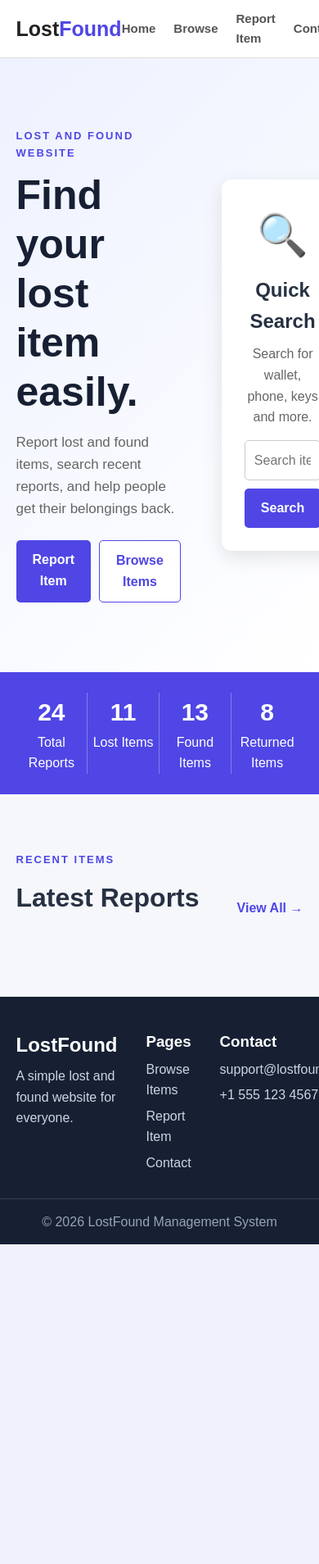
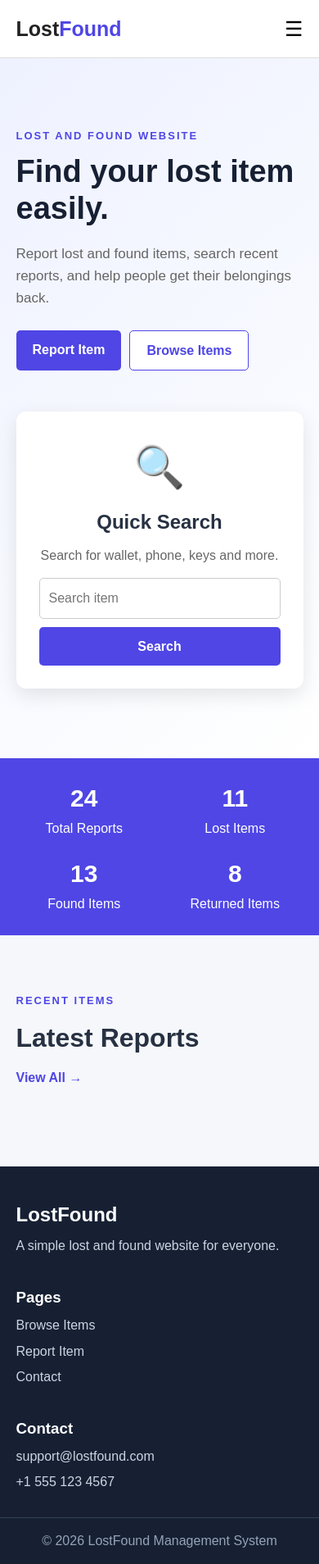
Before and after one commit to yangjihyolmo/FindIt, a PHP site: page / in a window 390 px wide; the page is wider, and only the part inside the window is pictured. Shown: that part at 82% size. Before the commit the page ends 1518 px from the top of that part, so only its background shows below. Run offline with PHP 8.4, Linux system fonts and the light colour scheme.

Commit message:
style: add responsive layout for mobile devices

```diff
--- a/css/style.css
+++ b/css/style.css
@@ -568,3 +568,73 @@ footer {
   padding: 15px;
   color: #94a3b8;
 }
+
+/* Mobile */
+@media (max-width: 850px) {
+  .menuBtn {
+    display: block;
+  }
+
+  .menu {
+    display: none;
+    position: absolute;
+    top: 70px;
+    left: 0;
+    right: 0;
+    background: white;
+    padding: 15px 5%;
+    flex-direction: column;
+    align-items: stretch;
+  }
+
+  .menu.show {
+    display: flex;
+  }
+
+  .main,
+  .formArea,
+  .contact,
+  .about {
+    grid-template-columns: 1fr;
+  }
+
+  .items,
+  .steps,
+  .values {
+    grid-template-columns: 1fr 1fr;
+  }
+
+  .searchBox {
+    grid-template-columns: 1fr 1fr;
+  }
+
+  .numberRow {
+    grid-template-columns: 1fr 1fr;
+    gap: 18px;
+  }
+
+  .numberRow div {
+    border: none;
+  }
+}
+
+@media (max-width: 550px) {
+  .left h1 {
+    font-size: 38px;
+  }
+
+  .items,
+  .steps,
+  .values,
+  .searchBox,
+  .row,
+  .footer {
+    grid-template-columns: 1fr;
+  }
+
+  .titleRow {
+    flex-direction: column;
+    align-items: start;
+    gap: 10px;
+  }
+}
```
